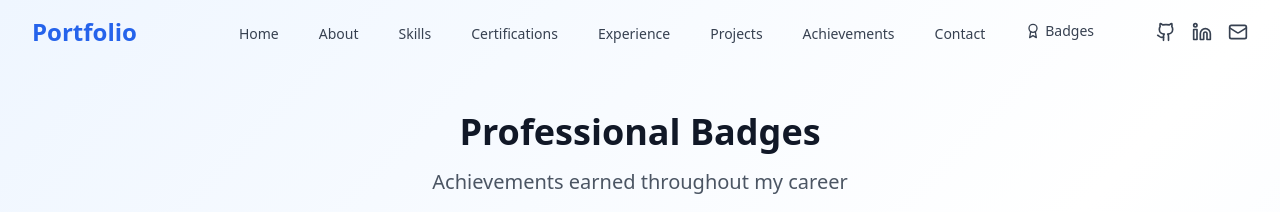
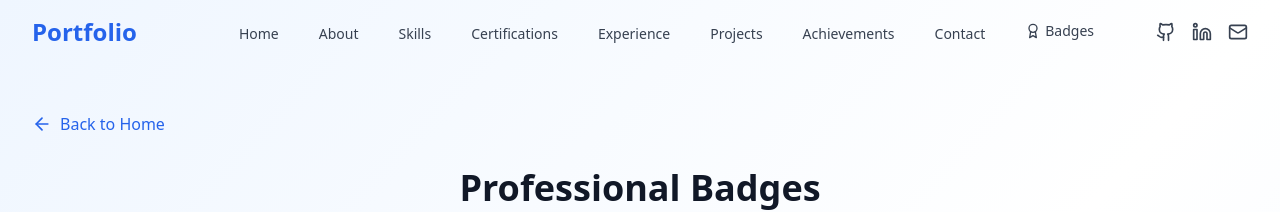
Before and after one commit to Hassanahmed786/Portfolio-Website, a React (Vite) app: page /badges in a window 1280 px wide. Shown: the top 212 px of the page. Built offline with nearby package versions, Linux system fonts and the light colour scheme.

Commit message:
fix: update react-router-dom to version 6.30.1 and add back navigation button to BadgesPage

```diff
--- a/package.json
+++ b/package.json
@@ -14,7 +14,7 @@
     "react": "^18.3.1",
     "react-dom": "^18.3.1",
     "react-hook-form": "^7.51.0",
-    "react-router-dom": "^6.22.3",
+    "react-router-dom": "^6.30.1",
     "react-simple-typewriter": "^5.0.1"
   },
   "devDependencies": {
--- a/src/pages/BadgesPage.tsx
+++ b/src/pages/BadgesPage.tsx
@@ -1,6 +1,6 @@
 import React, { useState } from 'react';
-import { Award, ExternalLink, X, Calendar, Building } from 'lucide-react';
-import Google_Badge1 from '../components/Images/Badges/Google_Badge1.png'
+import { Award, ExternalLink, X, Calendar, Building, ArrowLeft } from 'lucide-react';
+import { useNavigate } from 'react-router-dom';
 import IBM_Logo from '../components/Images/Badges/IBM_Logo.webp';
 import GOOGLE_Logo from '../components/Images/Badges/GOOGLE_Logo.webp';
 
@@ -181,10 +181,20 @@ const badges: Badge[] = [
 
 const BadgesPage = () => {
   const [selectedBadge, setSelectedBadge] = useState<Badge | null>(null);
+  const navigate = useNavigate();
 
   return (
       <div className="min-h-screen pt-16 bg-gradient-to-br from-blue-50 via-white to-blue-50">
         <div className="max-w-full mx-auto px-4 sm:px-6 lg:px-8 py-12">
+          {/* Back to Home Button */}
+          <button
+            onClick={() => navigate('/')}
+            className="mb-8 flex items-center text-blue-600 hover:text-blue-800 transition-colors"
+            >
+              <ArrowLeft className="w-5 h-5 mr-2" />
+              Back to Home
+            </button>
+
           <div className="text-center mb-12">
             <h1 className="text-4xl font-bold text-gray-900">Professional Badges</h1>
             <p className="mt-4 text-xl text-gray-600">Achievements earned throughout my career</p>
```
Also changed, not shown: 1 other file (tests, documents, lock files or other folders).
